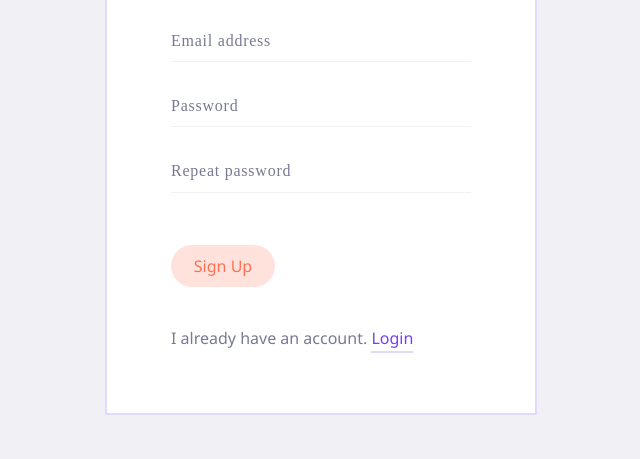
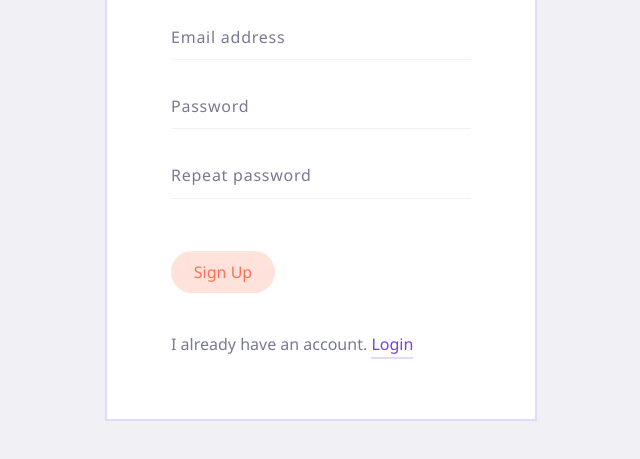
Before and after one commit to jujelki/netguru, a website built with Parcel: page src/assets/html/registration.html in a window 1280 px wide. Shown: the part 303-762 px from the top of the page, without its empty margins (319-959 px from the left). Built offline with nearby package versions, Linux system fonts and the light colour scheme; a web font is replaced by a local one.

Commit message:
added web-safe fonts

```diff
--- a/src/assets/styles/components/registration/registration.scss
+++ b/src/assets/styles/components/registration/registration.scss
@@ -43,7 +43,7 @@
   border: none;
   border-bottom: 1px solid var(--c-lightgray50);
   color: var(--c-darkgray);
-  font-family: "San Francisco Display";
+  font-family: "San Francisco Display", "Segoe UI", Arial, sans-serif;
   font-size: 16px;
   letter-spacing: 0.76px;
 
```
